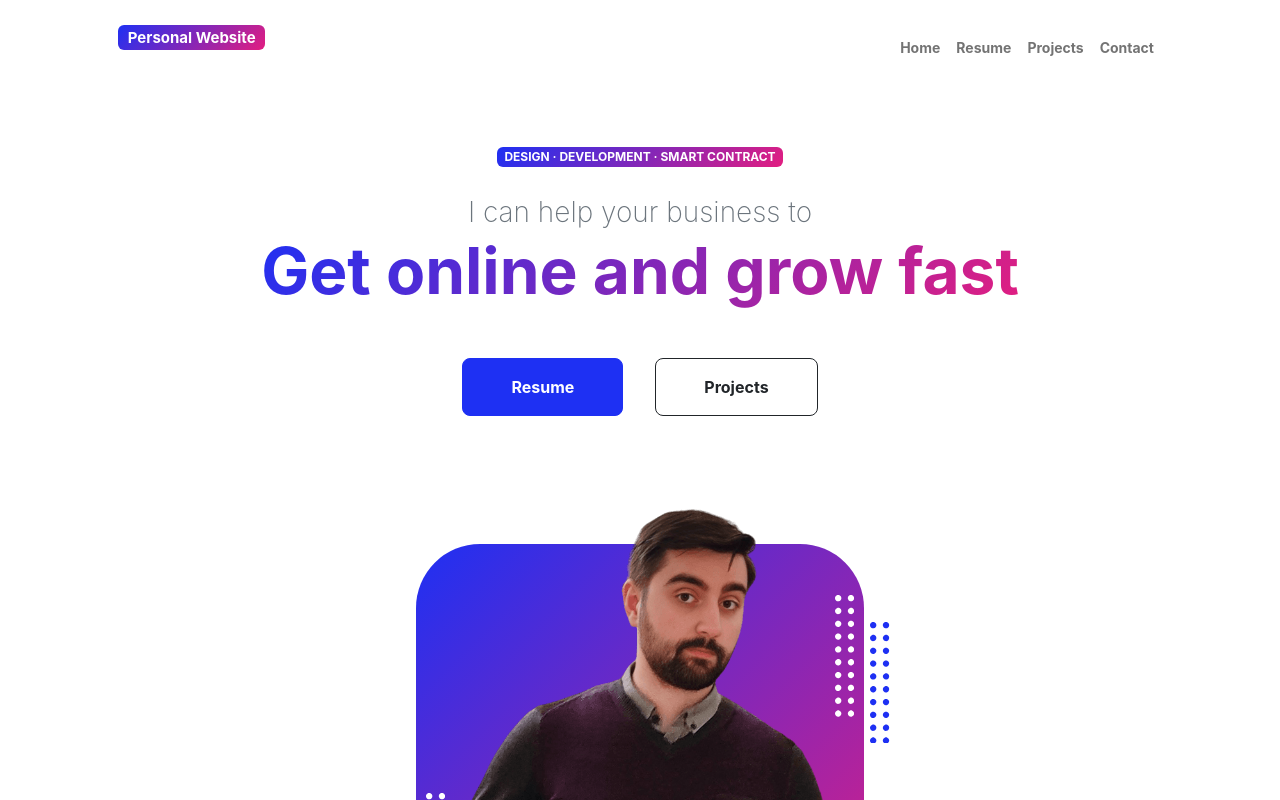
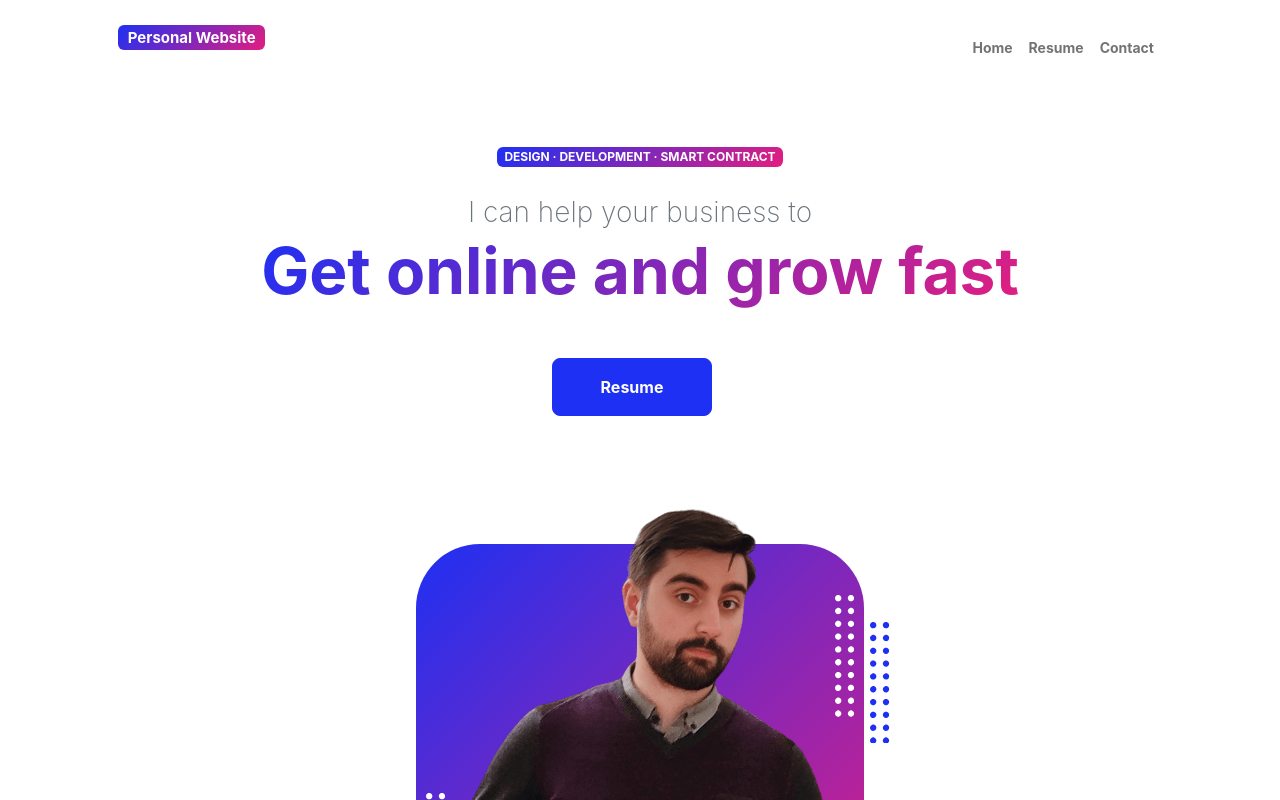
Before and after one commit to mustafaensar/personal-website, a React (Create React App) app: page / in a window 1280 px wide. Shown: the top 800 px of the page. Built offline with nearby package versions, Linux system fonts and the light colour scheme.

Commit message:
projects page will be hidden only for now

```diff
--- a/src/layouts/Header.js
+++ b/src/layouts/Header.js
@@ -12,7 +12,7 @@ export default function Header() {
               <ul className="navbar-nav ms-auto mb-2 mb-lg-0 small fw-bolder">
                 <li className="nav-item"><a className="nav-link" href="/">Home</a></li>
                 <li className="nav-item"><a className="nav-link" href="/resume">Resume</a></li>
-                <li className="nav-item"><a className="nav-link" href="/projects">Projects</a></li>
+                <li className="nav-item d-none"><a className="nav-link" href="/projects">Projects</a></li>
                 <li className="nav-item"><a className="nav-link" href="/contact">Contact</a></li>
               </ul>
             </div>
--- a/src/pages/Home.js
+++ b/src/pages/Home.js
@@ -16,7 +16,7 @@ export default function Home() {
                   <h1 className="display-3 fw-bolder mb-5"><span className="text-gradient d-inline">Get online and grow fast</span></h1>
                   <div className="d-grid gap-3 d-sm-flex justify-content-sm-center justify-content-xxl-start mb-3">
                     <a className="btn btn-primary btn-lg px-5 py-3 me-sm-3 fs-6 fw-bolder" href="/resume">Resume</a>
-                    <a className="btn btn-outline-dark btn-lg px-5 py-3 fs-6 fw-bolder" href="/projects">Projects</a>
+                    <a className="btn btn-outline-dark btn-lg px-5 py-3 fs-6 fw-bolder d-none" href="/projects">Projects</a>
                   </div>
                 </div>
               </div>
```
